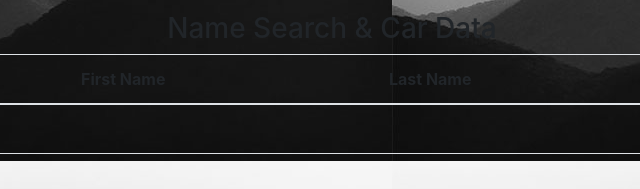
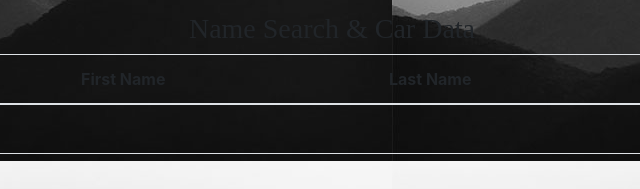
Before and after one commit to lydianyagitari/proj1, a plain HTML site: page index.html in a window 1280 px wide. Shown: the part 339-528 px from the top of the page, 308-948 px from the left. Drawn offline with nearby package versions, Linux system fonts and the light colour scheme; files whose address does not match are found by name.

Commit message:
Update style.css

```diff
--- a/css/style.css
+++ b/css/style.css
@@ -22,7 +22,7 @@ h4 {
 }
 
 h3 {
-	font-family: '"Comic Sans MS", cursive, sans-serif;
+	font-family: 'Luminari, fantasy';
 }
 
 
```
